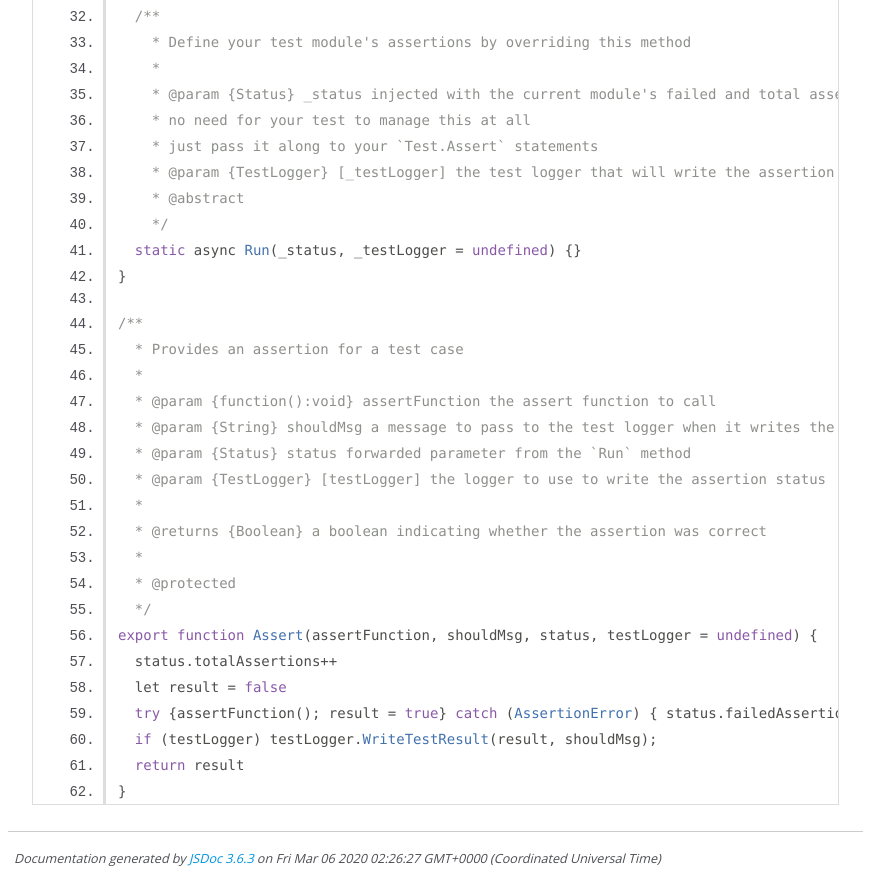
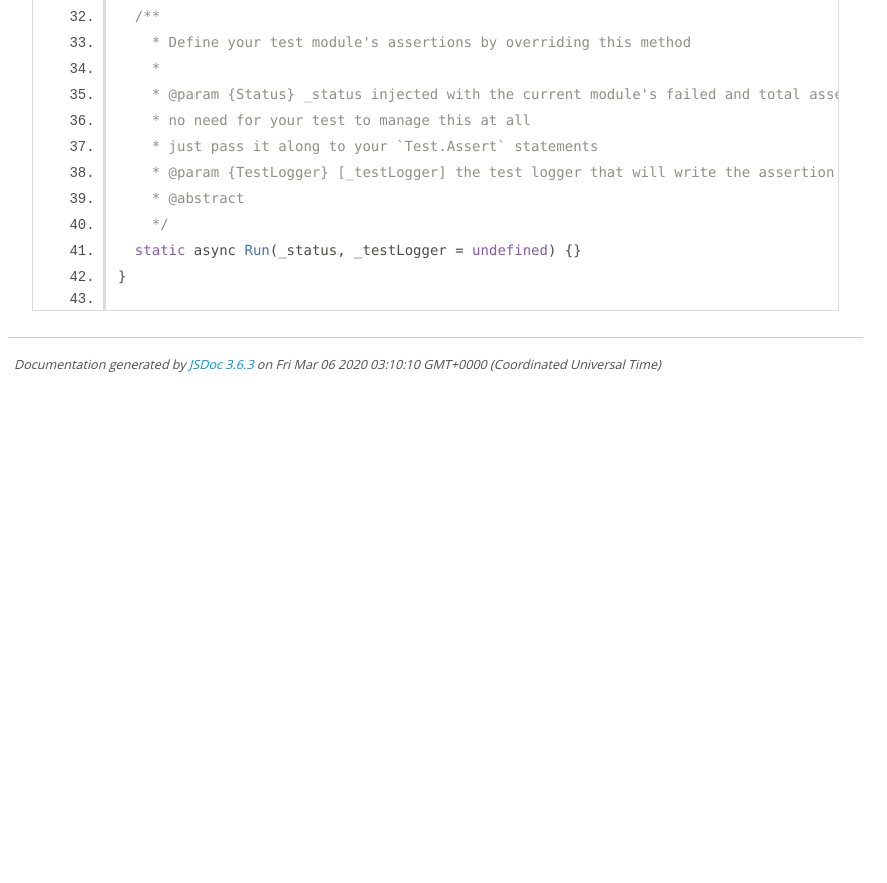
Before and after one commit to nathanblair/jester, a plain HTML site: page test.js.html in a window 1280 px wide. Shown: the part 927-1810 px from the top of the page, without its empty margins (0-887 px from the left). After the commit the page ends 1316 px from the top, so only its background shows below. Drawn offline with Linux system fonts and the light colour scheme.

Commit message:
Docs for

```diff
--- a/test.js.html
+++ b/test.js.html
@@ -69,25 +69,6 @@ export class Test {
   static async Run(_status, _testLogger = undefined) {}
 }
 
-/**
-  * Provides an assertion for a test case
-  *
-  * @param {function():void} assertFunction the assert function to call
-  * @param {String} shouldMsg a message to pass to the test logger when it writes the test result
-  * @param {Status} status forwarded parameter from the `Run` method
-  * @param {TestLogger} [testLogger] the logger to use to write the assertion status
-  *
-  * @returns {Boolean} a boolean indicating whether the assertion was correct
-  *
-  * @protected
-  */
-export function Assert(assertFunction, shouldMsg, status, testLogger = undefined) {
-  status.totalAssertions++
-  let result = false
-  try {assertFunction(); result = true} catch (AssertionError) { status.failedAssertions++ }
-  if (testLogger) testLogger.WriteTestResult(result, shouldMsg);
-  return result
-}
 </code></pre>
         </article>
     </section>
@@ -104,7 +85,7 @@ export function Assert(assertFunction, shouldMsg, status, testLogger = undefined
 <br class="clear">
 
 <footer>
-    Documentation generated by <a href="https://github.com/jsdoc/jsdoc">JSDoc 3.6.3</a> on Fri Mar 06 2020 02:26:27 GMT+0000 (Coordinated Universal Time)
+    Documentation generated by <a href="https://github.com/jsdoc/jsdoc">JSDoc 3.6.3</a> on Fri Mar 06 2020 03:10:10 GMT+0000 (Coordinated Universal Time)
 </footer>
 
 <script> prettyPrint(); </script>
```
Also changed, not shown: Status.html (+1 -1 lines), Test.html (+1 -1 lines), TestLogger.html (+1 -1 lines), index.html (+1 -1 lines), logger.js.html (+1 -1 lines), status.js.html (+1 -1 lines).
